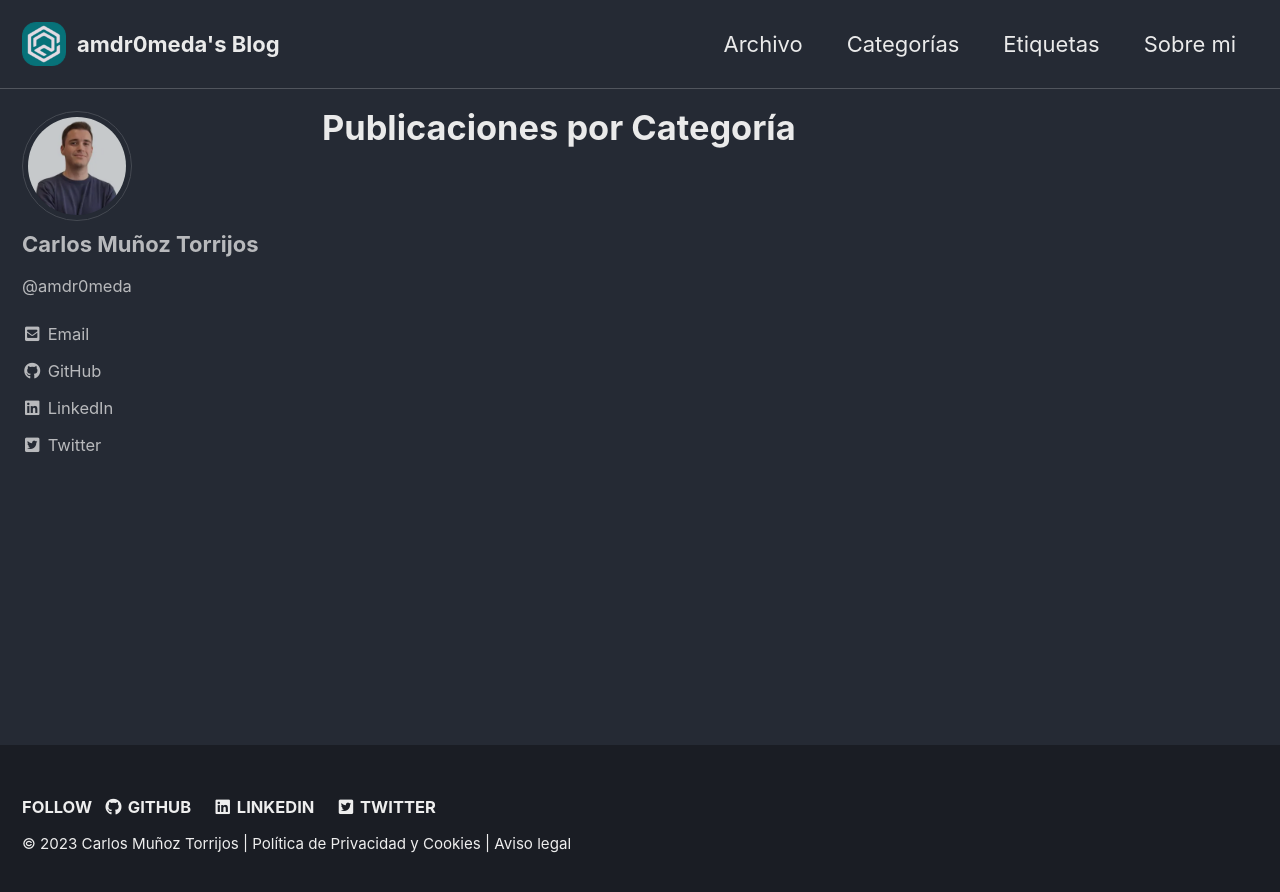
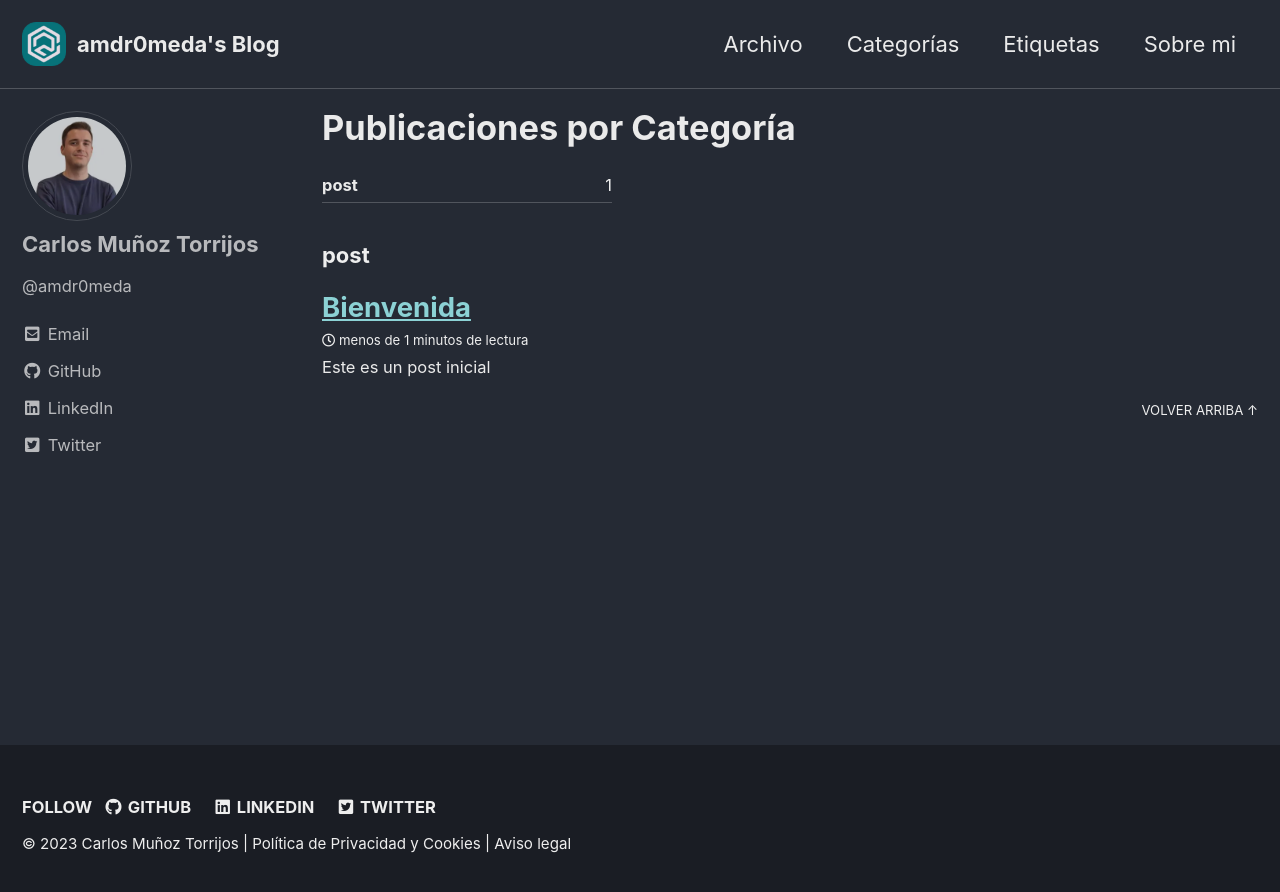
Before and after one commit to Amdr0meda/Personal_website, a Jekyll site: the page built from _pages/es/category-archive.md, in a window 1280 px wide. Shown: the top 892 px of the page. Built offline with Jekyll 4.4.1, drawn with Linux system fonts in a browser that asks for light colours; cached includes are drawn as plain includes.

Commit message:
Update 2023-12-14-bienvenida.md

```diff
--- a/_posts/es/2023-12-14-bienvenida.md
+++ b/_posts/es/2023-12-14-bienvenida.md
@@ -1,15 +1,14 @@
 ---
 title: "Bienvenida"
-header: "Bienvenida"
+header:
   image: /assets/images/banner.webp
-keywords: Bienvenida, Carlos Muñoz Torrijos
-author_profile: true
+categories:
+  - post
 toc: false
+lang: es
 ref: 1
-lang: es
-permalink: /es/Bienvenida/
+permalink: /es/bienvenida/
 last_modified_at: 2023-12-16
 ---
 
-<br>
-Post de bienvenida
+Este es un post inicial
```
